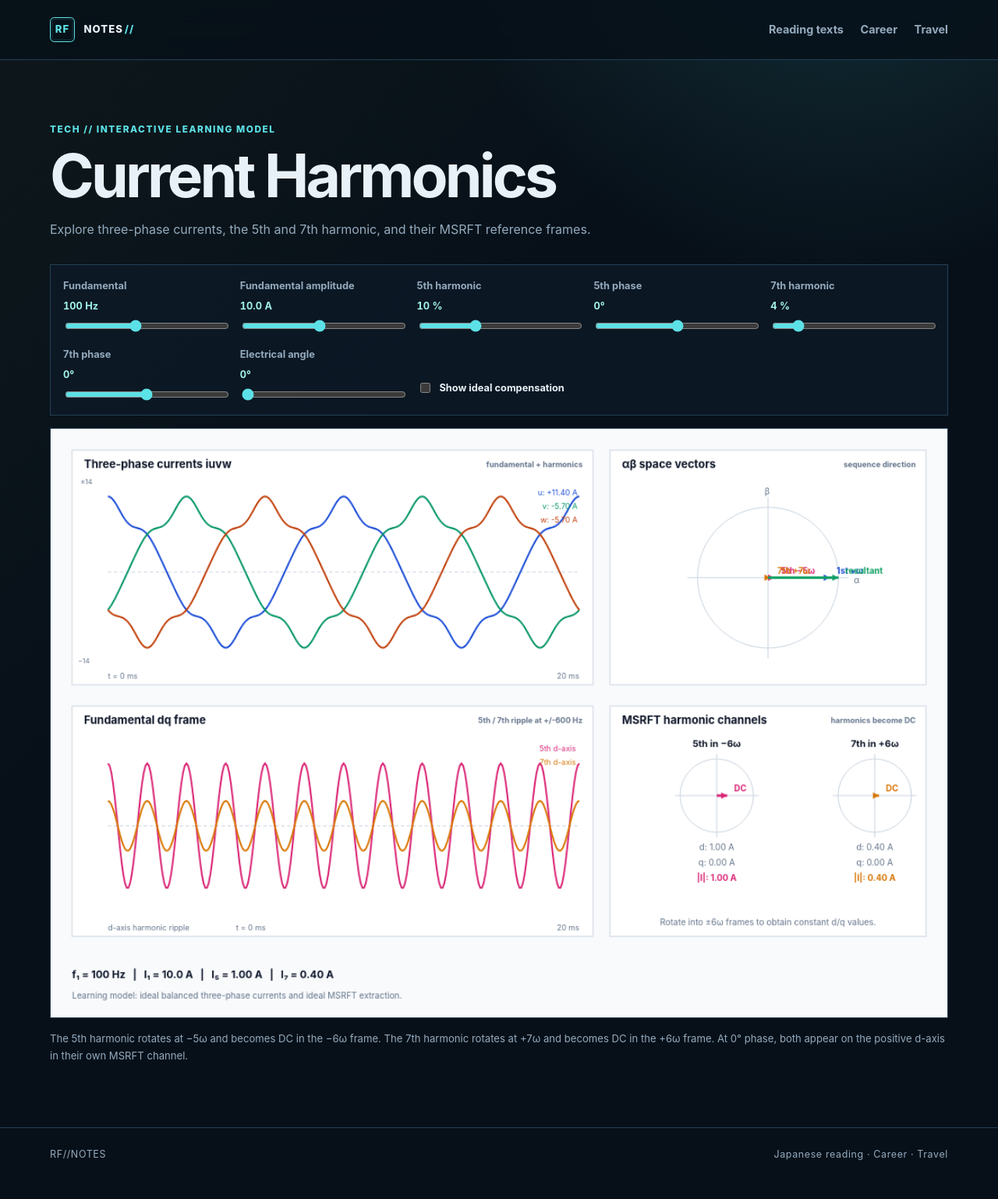
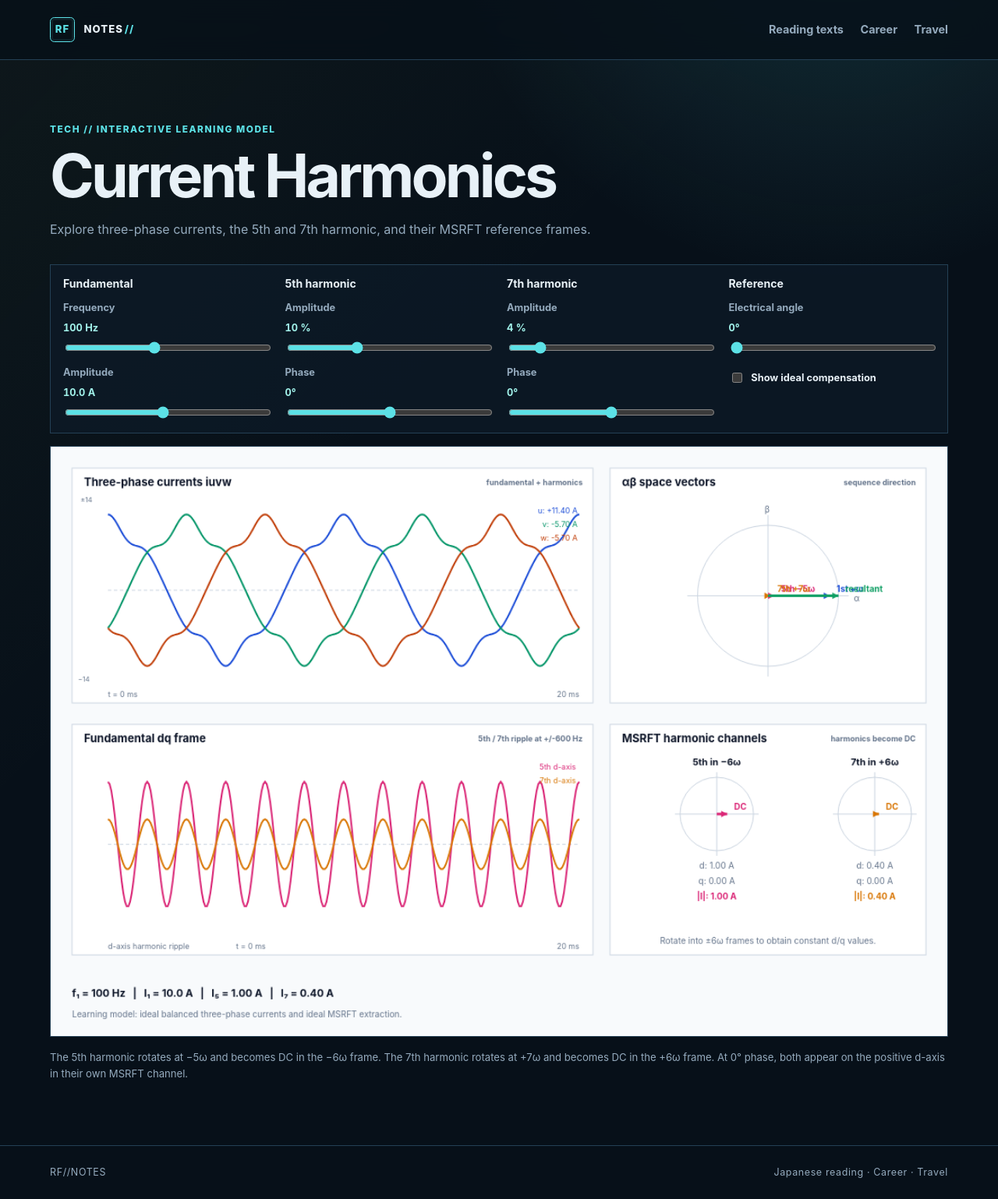
Before and after one commit to RobFil/robfil.github.io, a Jekyll site: the page built from tech/acoustics/index.html, in a window 1280 px wide. Shown: the whole page at 78% size. Built offline with Jekyll 4.4.1, drawn with Linux system fonts in a browser that asks for light colours; before the commit the page ends 1515 px from its top, so only the background shows below that.

Commit message:
Group harmonic controls by amplitude and phase

```diff
--- a/tech/acoustics/acoustics-lab.css
+++ b/tech/acoustics/acoustics-lab.css
@@ -3,13 +3,15 @@
 #acoustics-lab .acoustics-eyebrow { margin: 0 0 .7rem; color: var(--accent); font-size: .74rem; font-weight: 800; letter-spacing: .13em; }
 #acoustics-lab h1 { margin: 0; font-size: clamp(2.4rem, 6vw, 4.8rem); line-height: 1; letter-spacing: -.05em; }
 #acoustics-lab .acoustics-header > p:last-child { max-width: 48rem; margin: 1rem 0 2rem; color: var(--muted); }
-#acoustics-lab .acoustics-controls { display: grid; grid-template-columns: repeat(5, minmax(9rem, 1fr)); gap: 1rem; align-items: end; padding: 1rem; border: 1px solid var(--line); background: rgba(13, 26, 39, .75); }
+#acoustics-lab .acoustics-controls { display: grid; grid-template-columns: repeat(4, minmax(10rem, 1fr)); gap: 1.25rem; align-items: start; padding: 1rem; border: 1px solid var(--line); background: rgba(13, 26, 39, .75); }
+#acoustics-lab .control-group { display: grid; gap: .7rem; min-width: 0; }
+#acoustics-lab .control-group h2 { margin: 0; color: var(--text); font-size: .88rem; line-height: 1.2; }
 #acoustics-lab label { display: grid; gap: .3rem; color: var(--muted); font-size: .8rem; font-weight: 700; }
 #acoustics-lab output { color: var(--accent-soft); font-variant-numeric: tabular-nums; }
 #acoustics-lab input[type="range"] { width: 100%; accent-color: var(--accent); }
-#acoustics-lab .compensation { grid-column: span 2; display: flex; align-items: center; gap: .55rem; min-height: 2.25rem; color: var(--text); }
+#acoustics-lab .compensation { display: flex; align-items: center; gap: .55rem; min-height: 2.25rem; color: var(--text); }
 #acoustics-lab .compensation input { accent-color: var(--accent); }
 #acoustics-lab canvas { display: block; width: 100%; height: auto; margin-top: 1rem; border: 1px solid var(--line); background: #f8fafc; touch-action: none; }
 #acoustics-lab .acoustics-note { margin: 1rem 0 0; color: var(--muted); font-size: .82rem; }
-@media (max-width: 820px) { #acoustics-lab .acoustics-controls { grid-template-columns: repeat(2, minmax(0, 1fr)); } #acoustics-lab .compensation { grid-column: span 2; } }
-@media (max-width: 480px) { #acoustics-lab .acoustics-controls { grid-template-columns: 1fr; } #acoustics-lab .compensation { grid-column: auto; } }
+@media (max-width: 820px) { #acoustics-lab .acoustics-controls { grid-template-columns: repeat(2, minmax(0, 1fr)); } }
+@media (max-width: 480px) { #acoustics-lab .acoustics-controls { grid-template-columns: 1fr; } }
--- a/tech/acoustics/index.html
+++ b/tech/acoustics/index.html
@@ -12,14 +12,26 @@ title: Current Harmonics Lab
   </header>
 
   <div class="acoustics-controls" aria-label="Harmonic parameters">
-    <label>Fundamental <output id="fundamental-value">100 Hz</output><input id="fundamental" type="range" min="25" max="200" value="100" step="1"></label>
-    <label>Fundamental amplitude <output id="amplitude-value">10.0 A</output><input id="amplitude" type="range" min="1" max="20" value="10" step="0.5"></label>
-    <label>5th harmonic <output id="fifth-value">10 %</output><input id="fifth" type="range" min="0" max="30" value="10" step="1"></label>
-    <label>5th phase <output id="fifth-phase-value">0°</output><input id="fifth-phase" type="range" min="-180" max="180" value="0" step="1"></label>
-    <label>7th harmonic <output id="seventh-value">4 %</output><input id="seventh" type="range" min="0" max="30" value="4" step="1"></label>
-    <label>7th phase <output id="seventh-phase-value">0°</output><input id="seventh-phase" type="range" min="-180" max="180" value="0" step="1"></label>
-    <label>Electrical angle <output id="angle-value">0 deg</output><input id="angle" type="range" min="0" max="360" value="0" step="1"></label>
-    <label class="compensation"><input id="compensation" type="checkbox"> Show ideal compensation</label>
+    <section class="control-group" aria-labelledby="fundamental-controls">
+      <h2 id="fundamental-controls">Fundamental</h2>
+      <label>Frequency <output id="fundamental-value">100 Hz</output><input id="fundamental" type="range" min="25" max="200" value="100" step="1"></label>
+      <label>Amplitude <output id="amplitude-value">10.0 A</output><input id="amplitude" type="range" min="1" max="20" value="10" step="0.5"></label>
+    </section>
+    <section class="control-group" aria-labelledby="fifth-controls">
+      <h2 id="fifth-controls">5th harmonic</h2>
+      <label>Amplitude <output id="fifth-value">10 %</output><input id="fifth" type="range" min="0" max="30" value="10" step="1"></label>
+      <label>Phase <output id="fifth-phase-value">0°</output><input id="fifth-phase" type="range" min="-180" max="180" value="0" step="1"></label>
+    </section>
+    <section class="control-group" aria-labelledby="seventh-controls">
+      <h2 id="seventh-controls">7th harmonic</h2>
+      <label>Amplitude <output id="seventh-value">4 %</output><input id="seventh" type="range" min="0" max="30" value="4" step="1"></label>
+      <label>Phase <output id="seventh-phase-value">0°</output><input id="seventh-phase" type="range" min="-180" max="180" value="0" step="1"></label>
+    </section>
+    <section class="control-group" aria-labelledby="system-controls">
+      <h2 id="system-controls">Reference</h2>
+      <label>Electrical angle <output id="angle-value">0 deg</output><input id="angle" type="range" min="0" max="360" value="0" step="1"></label>
+      <label class="compensation"><input id="compensation" type="checkbox"> Show ideal compensation</label>
+    </section>
   </div>
 
   <canvas id="acoustics-canvas" width="1050" height="690" aria-label="Three-phase current harmonics and MSRFT visualisation"></canvas>
```
